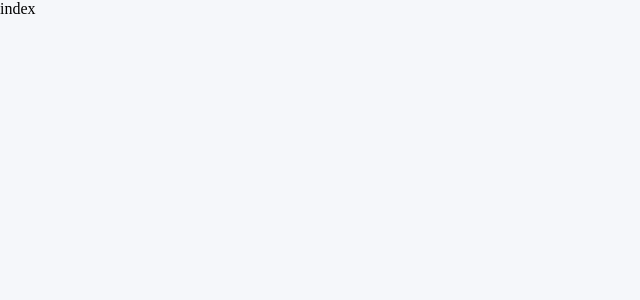
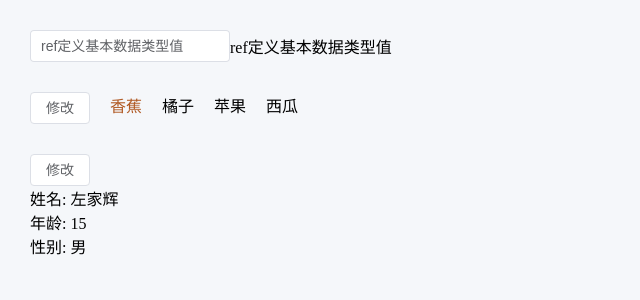
Before and after one commit to zjh1013/my-vue3-vite, a Vue app: page /index in a window 1280 px wide. Shown: the top 300 px of the page, without its empty margins (0-640 px from the left). Built offline with nearby package versions, Linux system fonts and the light colour scheme.

Commit message:
vue3基础写法

```diff
--- a/src/view/index.vue
+++ b/src/view/index.vue
@@ -1,27 +1,116 @@
 <template>
-  <div>
-    index
-    <!-- <p v-for="(item, index) in 100" :key="index">{{ item }}</p> -->
+  <div class="content">
+    <div class="con_div1">
+      <el-input
+        class="el_input"
+        placeholder="请输入"
+        v-model="inputValue"
+        @input="changeValue"
+      ></el-input>
+      <span>{{ inputValue }}</span>
+    </div>
+    <div class="con_div2">
+      <el-button @click="editArr">修改</el-button>
+      <span
+        :class="fruitInd == index && 'active'"
+        v-for="(item, index) in stata.fruitArr"
+        @click="clickItem(item, index)"
+        :key="index"
+        >{{ item.name }}</span
+      >
+    </div>
+    <div class="con_div2">
+      <el-button @click="editInfo">修改</el-button>
+      <p>姓名: {{ stata.infoObj.name }}</p>
+      <p>年龄: {{ stata.infoObj.age }}</p>
+      <p>性别: {{ stata.infoObj.sex }}</p>
+    </div>
   </div>
 </template>
 
 <script>
-import { onMounted } from "@vue/runtime-core";
-import { useStore } from "vuex";
+import { ref, reactive, onMounted } from "vue";
+
 export default {
   setup() {
-    const store = useStore();
-    let names = "ln";
+    const inputValue = ref("ref定义基本数据类型值");
+    const fruitInd = ref(0);
+    const stata = reactive({
+      fruitArr: [],
+      infoObj: {
+        name: "左家辉",
+        age: 15,
+        sex: "男",
+      },
+    });
+    const clickItem = (item, index) => {
+      console.log(item, index);
+      inputValue.value = item.name;
+      fruitInd.value = index;
+    };
+    // 修改个人信息
+    const editInfo = () => {
+      let newInfo = {
+        name: "123",
+        age: 100,
+        sex: "女",
+      };
+      stata.infoObj = newInfo;
+    };
+    // 修改水果信息
+    const editArr = () => {
+      let newArr = [
+        { name: "葡萄" },
+        { name: "老铁" },
+        { name: "桑葚" },
+        { name: "车厘子" },
+      ];
+      stata.fruitArr = newArr;
+    };
+    const changeValue = () => {
+      fruitInd.value = inputValue.value;
+    };
+    // 生命周期初始化
     onMounted(() => {
-      //   console.log(store.state.name);
+      stata.fruitArr = [
+        { name: "香蕉" },
+        { name: "橘子" },
+        { name: "苹果" },
+        { name: "西瓜" },
+      ];
     });
     return {
-      store,
-      names,
+      clickItem,
+      editInfo,
+      editArr,
+      changeValue,
+      inputValue,
+      fruitInd,
+      stata,
     };
   },
 };
 </script>
 
 <style lang="less" scoped>
+.active {
+  color: #b05923;
+}
+.content {
+  padding: 30px;
+  .con_div1 {
+    display: flex;
+    align-items: center;
+    .el_input {
+      width: 200px;
+    }
+  }
+  .con_div2 {
+    margin-top: 30px;
+    > span {
+      margin-left: 20px;
+      cursor: pointer;
+    }
+  }
+}
 </style>
```
Also changed, not shown: 1 other file (tests, documents, lock files or other folders).
